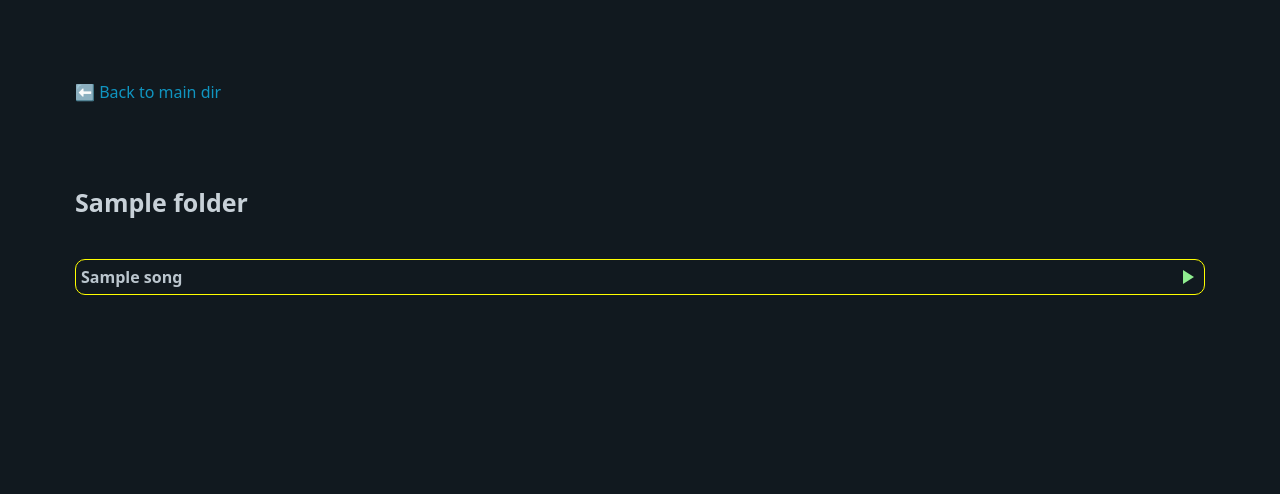
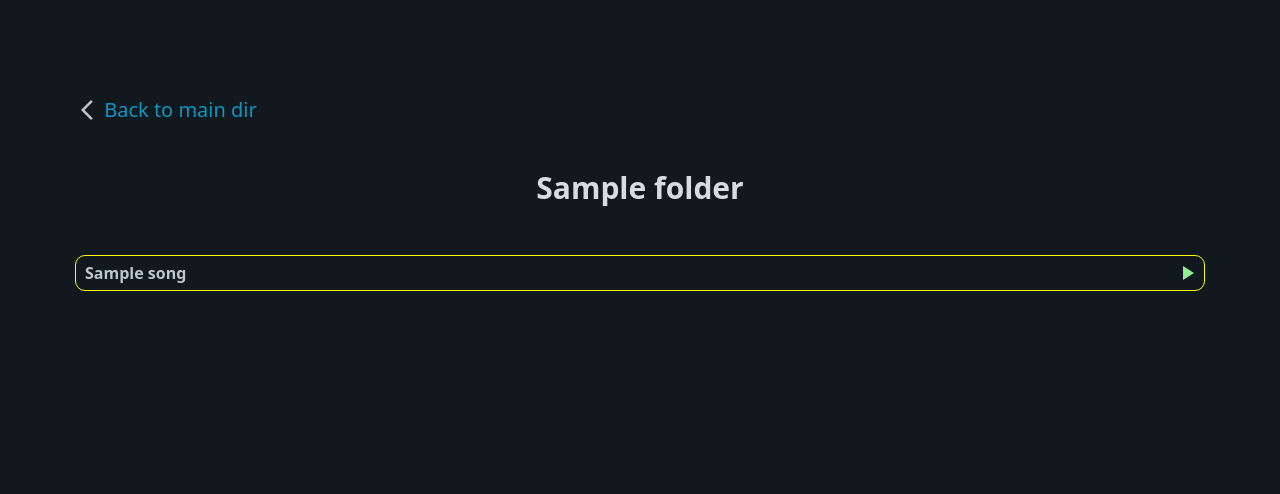
Before and after one commit to wraihan/audio-server, a Flask app: template templates/folder.html in a window 1280 px wide. Shown: the top 494 px of the page. Run offline with Flask 3, Linux system fonts and the light colour scheme; the template is opened without the code that fills it: most values are stand-ins (such as "Sample title", 1, 10 or a date in 2020).

Commit message:
updating server Sun Jun 22 10:51:22 PM +08 2025

```diff
--- a/static/style.css
+++ b/static/style.css
@@ -1,13 +1,22 @@
 main {
   font-size: .8rem;
+}
+
+#folderList {
+  font-size: 1rem;
+}
+
+section {
+  display: flex;
+  align-items: center;
+  font-size: 1rem;
+  margin: .75rem 0 2rem 0;
 }
 
 .grid {
   display: grid;
   grid-template-columns: repeat(auto-fit, minmax(200px, 1fr));
-  gap: .65rem;
-  margin: .5rem 0 12rem 0; /* enough space so last row isn't covered */
-  align-items: center;
+  margin: 2rem 0 12rem 0; /* enough space so last row isn't covered */
 }
 
 /* On small screens (phones) */
@@ -18,6 +27,9 @@ main {
 }
 
 .songCard {
+  display: flex;
+  justify-content: space-between;
+  align-items: center;
   border: 1px solid yellow;
   cursor: pointer;
   padding: .25rem;
@@ -34,6 +46,11 @@ main {
 
 .songCard:hover {
   background-color: #8B008B;
+}
+
+.filename {
+  font-weight: bold;
+  margin: 0 .2rem;
 }
 
 #playerBar {
--- a/templates/folder.html
+++ b/templates/folder.html
@@ -24,18 +24,16 @@
     <main class="container">
 
       <section>
-	<a href="/">⬅️ Back to main dir</a><br>
+	<span class="material-icons">arrow_back_ios_new</span>&nbsp; <a href="/">Back to main dir</a>
       </section>
 
-      <h4>{{ folder }}</h4>
+      <h3 style="text-align:center">{{ folder }}</h3>
 
       <div id="songGrid" class="grid">
 	{% for song in songs %}
 	<div class="songCard" data-index="{{ loop.index0 }}" data-src="/audio/{{ folder }}/{{ song }}" data-title="{{ song }}">
-	  <div style="display:flex;justify-content:space-between;align-items:center;">
-	    <strong>{{ song }}</strong>
-	    <span class="material-icons" style="color:#90EE90;">play_arrow</span>
-	  </div>
+	  <span class="filename">{{ song }}</span>
+	  <span class="material-icons" style="color:#90EE90;">play_arrow</span>
 	</div>
 	{% endfor %}
       </div>
--- a/templates/index.html
+++ b/templates/index.html
@@ -17,7 +17,7 @@
   <body>
 
     <main class="container">
-      <h2>WRaihan's Audio Player Server</h2>
+      <h3>WRaihan's Audio Player Server</h3>
 
       <ul id="folderList">
 	{% for folder in folders %}
```
Also changed, not shown: desktop-and-mobile-view.jpg.
